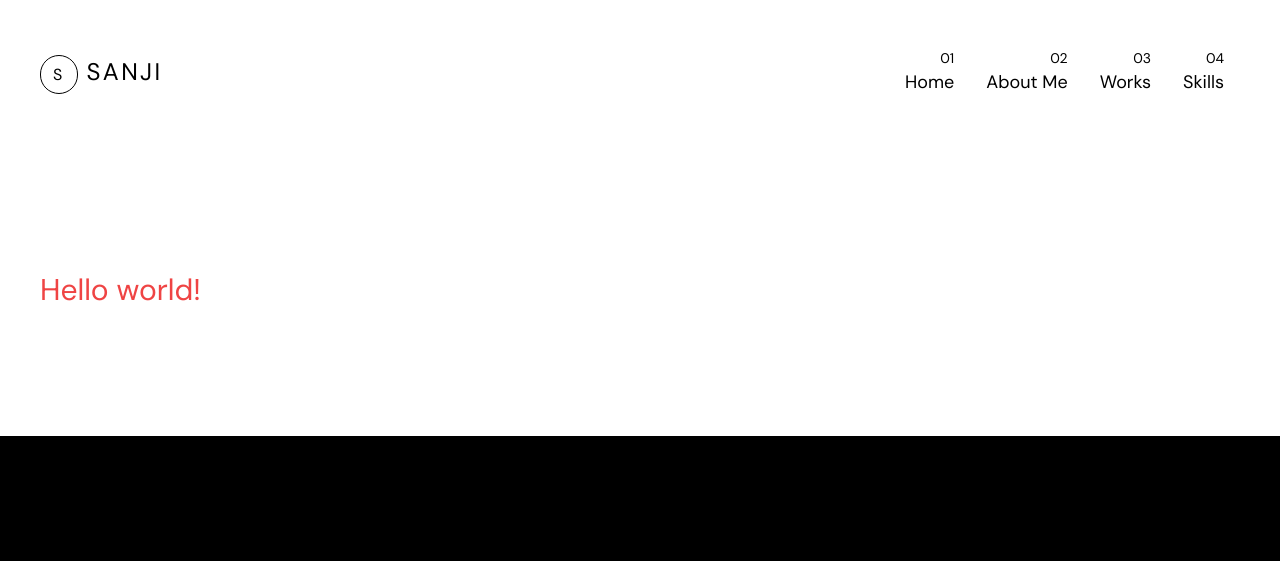
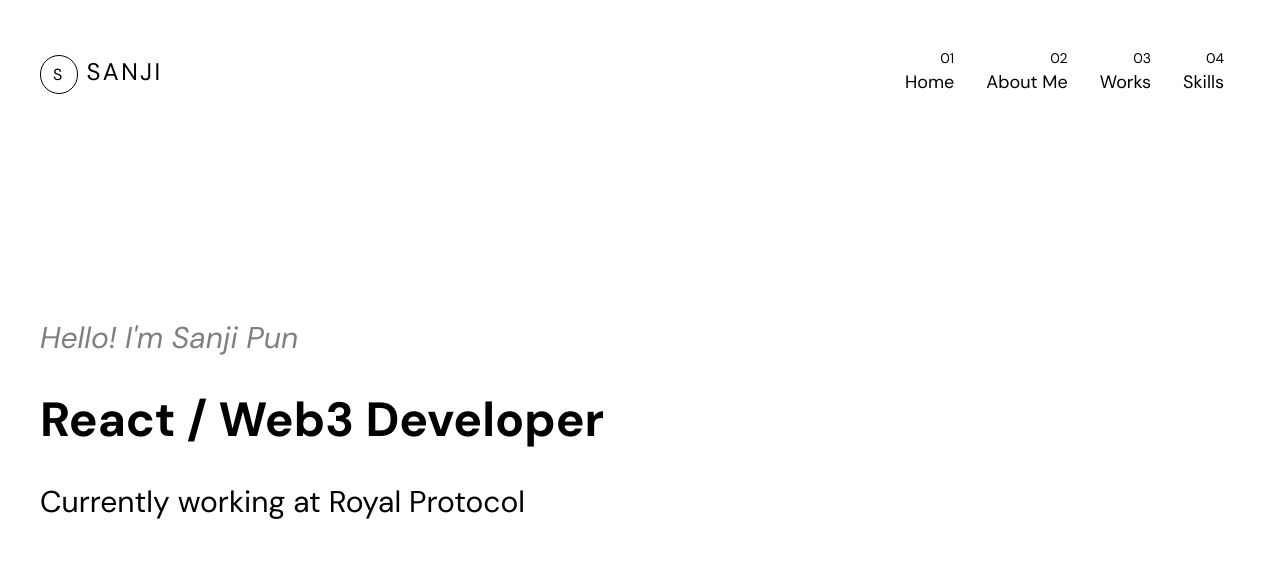
Before and after one commit to sanjipun/sanji, a Gatsby site: page / in a window 1280 px wide. Shown: the top 561 px of the page. Built offline with nearby package versions, Linux system fonts and the light colour scheme; Gatsby itself is replaced by a stand-in of ours; some packages are replaced by stand-ins of ours; grey boxes are pictures that could not be loaded.

Commit message:
update index

```diff
--- a/src/pages/index.tsx
+++ b/src/pages/index.tsx
@@ -9,8 +9,12 @@ const IndexPage = () => {
   return (
     <section>
       <SEO title="Sanji Pun | Frontend Engineer" />
-      <div className="max-w-8xl w-full mx-auto px-10 py-32">
-        <h1 className="text-3xl text-red-500">Hello world!</h1>
+      <div id="home" className="max-w-8xl w-full mx-auto px-10 py-44">
+        <h1 className="text-3xl italic font-extralight text-black text-opacity-50">
+          Hello! I'm Sanji Pun
+        </h1>
+        <h1 className="text-5xl font-black my-10">React / Web3 Developer</h1>
+        <p className="text-3xl">Currently working at Royal Protocol</p>
       </div>
       <About />
       <Works />
```
